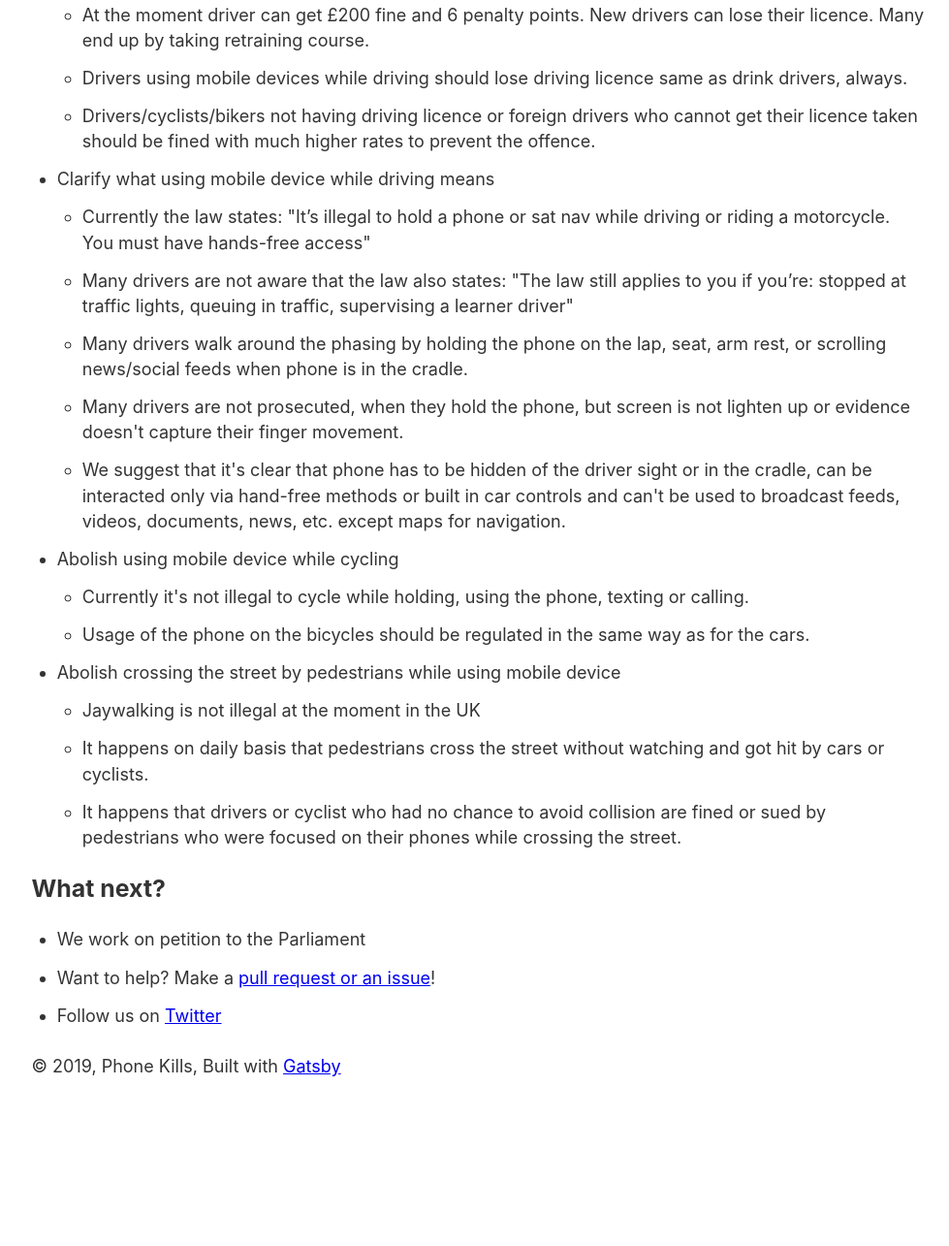
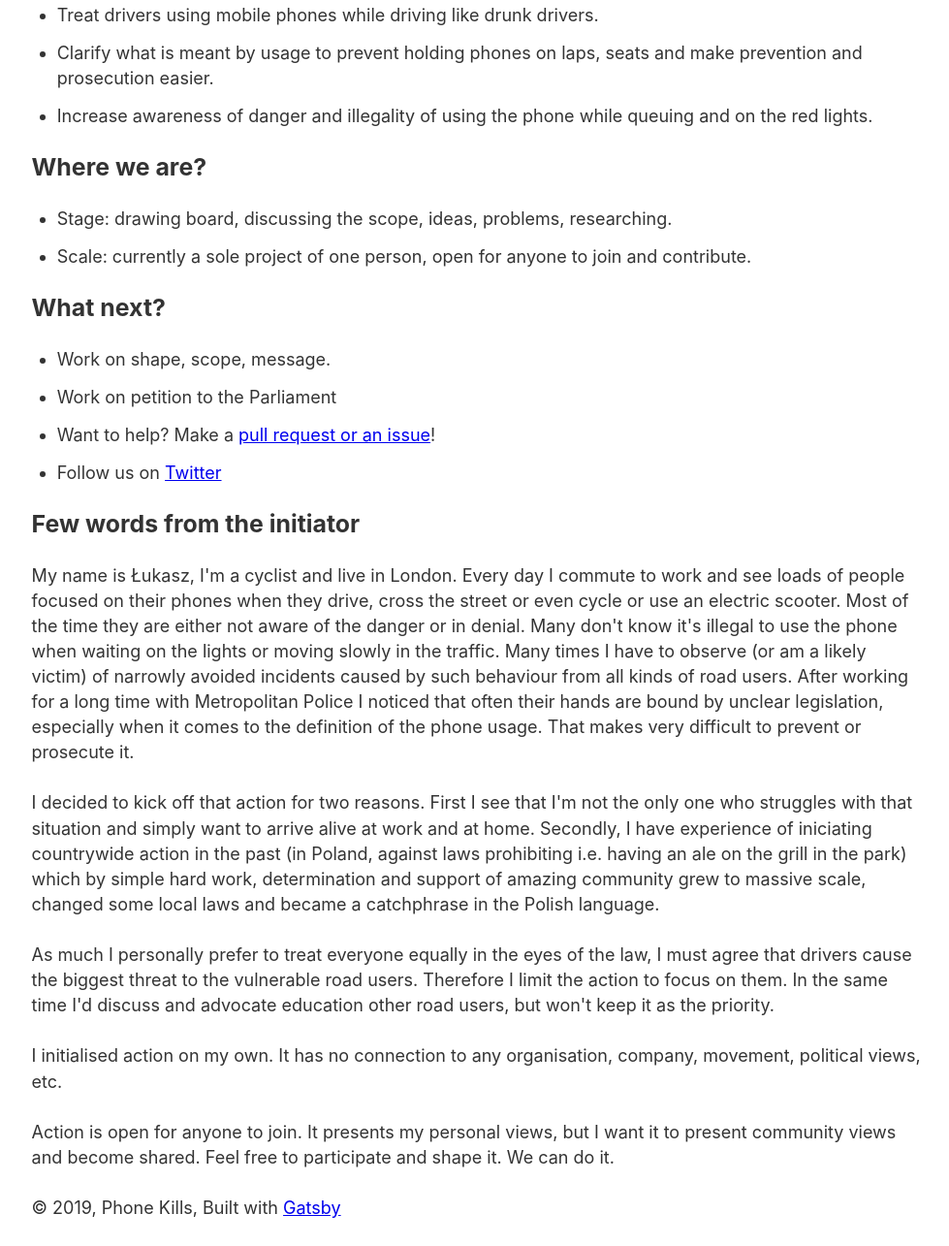
Before and after one commit to sielay/phonekills, a Gatsby site: page / in a window 1280 px wide. Shown: the part 291-1576 px from the top of the page at 97% size, without its empty margins (147-1126 px from the left). Before the commit the page ends 1430 px from the top, so only its background shows below. Built offline with nearby package versions, Linux system fonts and the light colour scheme; Gatsby itself is replaced by a stand-in of ours.

Commit message:
Reset readme and add updates to the action manifesto

```diff
--- a/src/pages/index.js
+++ b/src/pages/index.js
@@ -19,91 +19,45 @@ const IndexPage = () => (
       </a>
       ).
     </p>
-    <h3>We suggest</h3>
+    <h3>In essence</h3>
     <ul>
       <li>
-        Increase penalty for using mobile devices while driving
-        <ul>
-          <li>
-            At the moment driver can get £200 fine and 6 penalty points. New
-            drivers can lose their licence. Many end up by taking retraining
-            course.
-          </li>
-          <li>
-            Drivers using mobile devices while driving should lose driving
-            licence same as drink drivers, always.
-          </li>
-          <li>
-            Drivers/cyclists/bikers not having driving licence or foreign
-            drivers who cannot get their licence taken should be fined with much
-            higher rates to prevent the offence.
-          </li>
-        </ul>
+        Increase awareness of the danger of using mobile phones in the traffic.
       </li>
       <li>
-        Clarify what using mobile device while driving means
-        <ul>
-          <li>
-            Currently the law states: "It’s illegal to hold a phone or sat nav
-            while driving or riding a motorcycle. You must have hands-free
-            access"
-          </li>
-          <li>
-            Many drivers are not aware that the law also states: "The law still
-            applies to you if you’re: stopped at traffic lights, queuing in
-            traffic, supervising a learner driver"
-          </li>
-          <li>
-            Many drivers walk around the phasing by holding the phone on the
-            lap, seat, arm rest, or scrolling news/social feeds when phone is in
-            the cradle.
-          </li>
-          <li>
-            Many drivers are not prosecuted, when they hold the phone, but
-            screen is not lighten up or evidence doesn't capture their finger
-            movement.
-          </li>
-          <li>
-            We suggest that it's clear that phone has to be hidden of the driver
-            sight or in the cradle, can be interacted only via hand-free methods
-            or built in car controls and can't be used to broadcast feeds,
-            videos, documents, news, etc. except maps for navigation.
-          </li>
-        </ul>
+        Treat drivers using mobile phones while driving like drunk drivers.
       </li>
       <li>
-        Abolish using mobile device while cycling
-        <ul>
-          <li>
-            Currently it's not illegal to cycle while holding, using the phone,
-            texting or calling.
-          </li>
-          <li>
-            Usage of the phone on the bicycles should be regulated in the same
-            way as for the cars.
-          </li>
-        </ul>
+        Clarify what is meant by usage to prevent holding phones on laps, seats
+        and make prevention and prosecution easier.
       </li>
       <li>
-        Abolish crossing the street by pedestrians while using mobile device
-        <ul>
-          <li>Jaywalking is not illegal at the moment in the UK</li>
-          <li>
-            It happens on daily basis that pedestrians cross the street without
-            watching and got hit by cars or cyclists.
-          </li>
-          <li>
-            It happens that drivers or cyclist who had no chance to avoid
-            collision are fined or sued by pedestrians who were focused on their
-            phones while crossing the street.
-          </li>
-        </ul>
+        Increase awareness of danger and illegality of using the phone while
+        queuing and on the red lights.
+      </li>
+    </ul>
+    <h3>Where we are?</h3>
+    <ul>
+      <li>
+        Stage: drawing board, discussing the scope, ideas, problems,
+        researching.
+      </li>
+      <li>
+        Scale: currently a sole project of one person, open for anyone to join
+        and contribute.
       </li>
     </ul>
     <h3>What next?</h3>
     <ul>
-      <li>We work on petition to the Parliament</li>
-      <li>Want to help? Make a <a href="https://github.com/sielay/phonekills" target="_blank">pull request or an issue</a>!</li>
+      <li>Work on shape, scope, message.</li>
+      <li>Work on petition to the Parliament</li>
+      <li>
+        Want to help? Make a{" "}
+        <a href="https://github.com/sielay/phonekills" target="_blank">
+          pull request or an issue
+        </a>
+        !
+      </li>
       <li>
         Follow us on{" "}
         <a href="https://twitter.com/phonekills" target="_blank">
@@ -111,6 +65,46 @@ const IndexPage = () => (
         </a>
       </li>
     </ul>
+    <h3>Few words from the initiator</h3>
+    <p>
+      My name is Łukasz, I'm a cyclist and live in London. Every day I commute
+      to work and see loads of people focused on their phones when they drive,
+      cross the street or even cycle or use an electric scooter. Most of the
+      time they are either not aware of the danger or in denial. Many don't know
+      it's illegal to use the phone when waiting on the lights or moving slowly
+      in the traffic. Many times I have to observe (or am a likely victim) of
+      narrowly avoided incidents caused by such behaviour from all kinds of road
+      users. After working for a long time with Metropolitan Police I noticed
+      that often their hands are bound by unclear legislation, especially when
+      it comes to the definition of the phone usage. That makes very difficult
+      to prevent or prosecute it.
+    </p>
+    <p>
+      I decided to kick off that action for two reasons. First I see that I'm
+      not the only one who struggles with that situation and simply want to
+      arrive alive at work and at home. Secondly, I have experience of
+      iniciating countrywide action in the past (in Poland, against laws
+      prohibiting i.e. having an ale on the grill in the park) which by simple
+      hard work, determination and support of amazing community grew to massive
+      scale, changed some local laws and became a catchphrase in the Polish
+      language.
+    </p>
+    <p>
+      As much I personally prefer to treat everyone equally in the eyes of the
+      law, I must agree that drivers cause the biggest threat to the vulnerable
+      road users. Therefore I limit the action to focus on them. In the same
+      time I'd discuss and advocate education other road users, but won't keep
+      it as the priority.
+    </p>
+    <p>
+      I initialised action on my own. It has no connection to any organisation,
+      company, movement, political views, etc.
+    </p>
+    <p>
+      Action is open for anyone to join. It presents my personal views, but I
+      want it to present community views and become shared. Feel free to
+      participate and shape it. We can do it.
+    </p>
   </Layout>
 )
 
```
Also changed, not shown: README.md.
